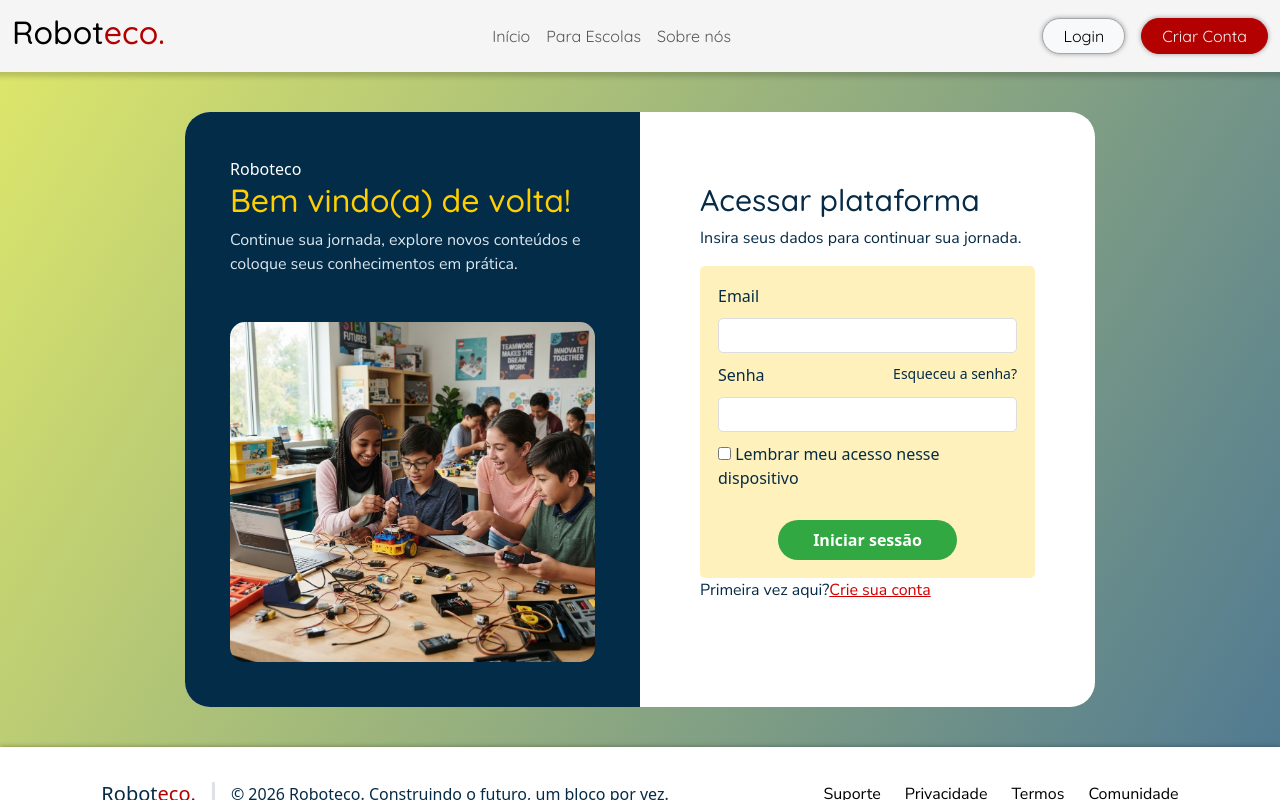
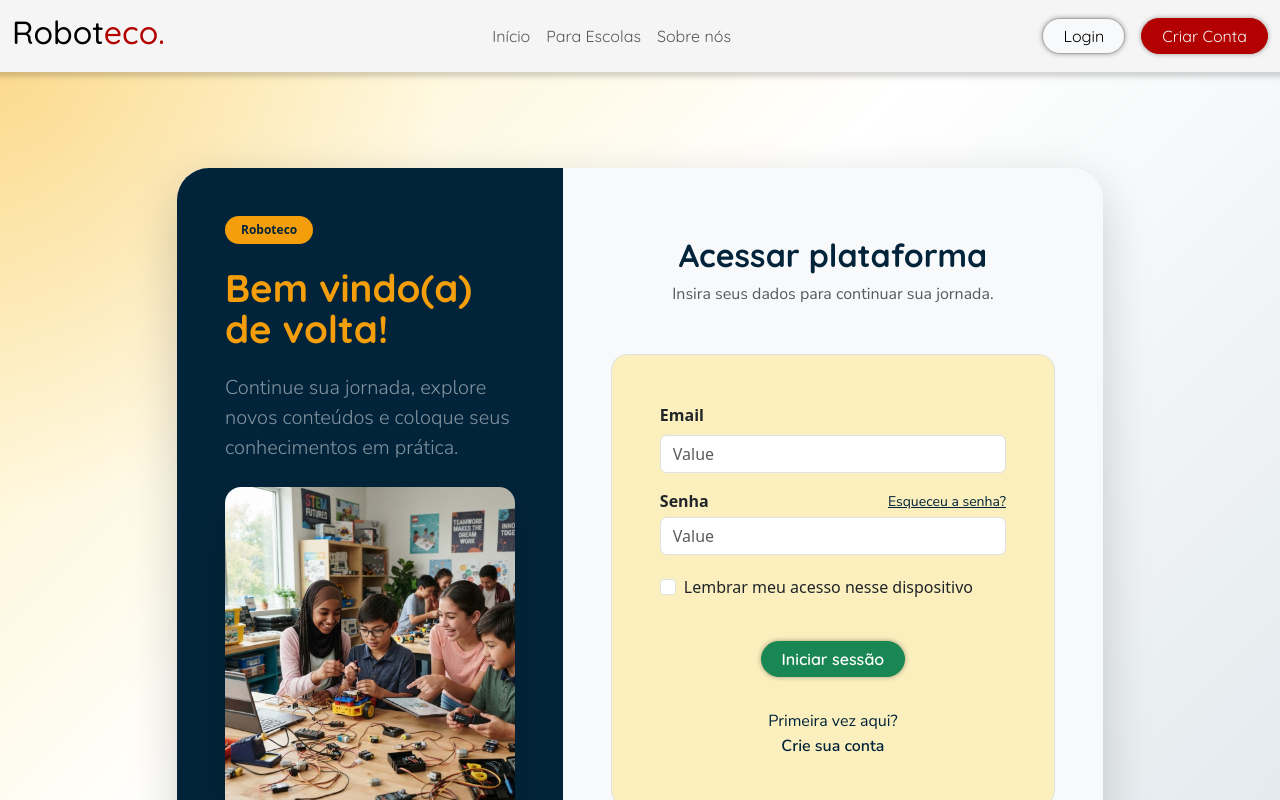
Before and after one commit to MigSilverS/roboteco, a Next.js app: page /pages/login in a window 1280 px wide. Shown: the top 800 px of the page. Built offline with nearby package versions, Linux system fonts and the light colour scheme.

Commit message:
Login arrumado

```diff
--- a/src/app/layout.js
+++ b/src/app/layout.js
@@ -1,4 +1,4 @@
-import bootstrap from "bootstrap/dist/css/bootstrap.min.css";
+import "bootstrap/dist/css/bootstrap.min.css";
 import "./globals.css";
 
 export default function RootLayout({ children, }) {
--- a/src/app/pages/login/page.jsx
+++ b/src/app/pages/login/page.jsx
@@ -2,31 +2,157 @@ import Link from "next/link";
 import Image from "next/image";
 import NavBar from "@/app/components/NavBar/NavBar";
 import Footer from "@/app/components/Footer/Footer";
-import styles from "./login.module.css";
+import Titulo from "@/app/components/Titulo/Titulo";
+import Texto from "@/app/components/Texto/Texto";
 import img from "@/app/images/login.jpg";
+import Botao from "@/app/components/Botao/Botao";
 
-export default function Login(){
+export default function Login() {
     return (
-    <div className={styles.pagina}>
-        <NavBar/>
-        <main className={styles.area}>
-            <section className={styles.card}>
-                <div className={styles.esquerda}>
-                    <span>Roboteco</span><h1>Bem vindo(a) de volta!</h1>
-                    <p>Continue sua jornada, explore novos conteúdos e coloque seus conhecimentos em prática.</p>
-                    <Image src={img} alt="Robótica"/></div><div className={styles.direita}>
-                        <h2>Acessar plataforma</h2><p>Insira seus dados para continuar sua jornada.</p>
-                        <form className={styles.form}>
-                            <label>Email</label><input/>
-                            <label>Senha <small>Esqueceu a senha?</small></label>
-                            <input type="password"/><div><input type="checkbox"/> Lembrar meu acesso nesse dispositivo</div>
-                            <button>Iniciar sessão</button></form>
-                            <p className={styles.link}>Primeira vez aqui?
-                                <Link href="/pages/cadastro">Crie sua conta</Link></p>
+        <div className="d-flex flex-column min-vh-100">
+            <NavBar />
+
+            <main
+                className="flex-grow-1 d-flex align-items-center py-5"
+                style={{
+                    background: "radial-gradient(circle at top left, rgba(245, 158, 11, 0.28), transparent 28%), linear-gradient(135deg, var(--yellow-weak) 0%, #ffffff 42%, rgba(82, 122, 145, 0.18) 100%)"
+                }}
+            >
+                <div className="container py-4 py-lg-5">
+                    <div className="row justify-content-center">
+                        <div className="col-12 col-xl-10">
+                            <div className="card border-0 shadow-lg rounded-5 overflow-hidden">
+                                <div className="row g-0">
+                                    <section
+                                        className="col-12 col-lg-5 text-white d-flex"
+                                        style={{ backgroundColor: "var(--blue)" }}
+                                    >
+                                        <div className="w-100 d-flex flex-column p-4 p-md-5">
+                                            <span
+                                                className="badge rounded-pill align-self-start mb-4 px-3 py-2"
+                                                style={{ backgroundColor: "var(--yellow)", color: "var(--blue)" }}
+                                            >
+                                                Roboteco
+                                            </span>
+
+                                            <Titulo
+                                                titulo="Bem vindo(a) de volta!"
+                                                nivel={1}
+                                                estilo={{ color: "var(--yellow)", fontSize: "clamp(2rem, 3vw, 3rem)", lineHeight: 1.05 }}
+                                            />
+
+                                            <Texto
+                                                texto="Continue sua jornada, explore novos conteúdos e coloque seus conhecimentos em prática."
+                                                classe="lead text-white-50 mt-3 mb-4"
+                                            />
+
+                                            <div className="mt-auto">
+                                                <div className="position-relative overflow-hidden rounded-4 shadow-lg" style={{ minHeight: "340px" }}>
+                                                    <Image
+                                                        src={img}
+                                                        alt="Estudantes trabalhando em um projeto de robótica"
+                                                        fill
+                                                        priority
+                                                        sizes="(max-width: 992px) 100vw, 45vw"
+                                                        className="object-fit-cover"
+                                                    />
+                                                </div>
+                                            </div>
+                                        </div>
+                                    </section>
+
+                                    <section className="col-12 col-lg-7 d-flex align-items-center justify-content-center p-4 p-md-5 bg-body-tertiary">
+                                        <div className="w-100" style={{ maxWidth: "560px" }}>
+                                            <div className="text-center mb-4 mb-md-5">
+                                                <Titulo
+                                                    titulo="Acessar plataforma"
+                                                    nivel={2}
+                                                    estilo={{ color: "var(--blue)" }}
+                                                />
+                                                <Texto
+                                                    texto="Insira seus dados para continuar sua jornada."
+                                                    classe="text-muted mb-0"
+                                                />
+                                            </div>
+
+                                            <div
+                                                className="rounded-4 p-4 p-md-5 border"
+                                                style={{ backgroundColor: "var(--yellow-weak)", borderColor: "rgba(2, 36, 58, 0.08)" }}
+                                            >
+                                                <form className="row g-3">
+                                                    <div className="col-12">
+                                                        <label htmlFor="login-email" className="form-label fw-semibold text-dark">
+                                                            Email
+                                                        </label>
+                                                        <input
+                                                            id="login-email"
+                                                            type="email"
+                                                            className="form-control"
+                                                            placeholder="Value"
+                                                        />
+                                                    </div>
+
+                                                    <div className="col-12">
+                                                        <div className="d-flex justify-content-between align-items-center gap-3 mb-1">
+                                                            <label htmlFor="login-password" className="form-label fw-semibold text-dark mb-0">
+                                                                Senha
+                                                            </label>
+                                                            <Link href="#" className="small text-decoration-underline" style={{ color: "var(--blue)" }}>
+                                                                Esqueceu a senha?
+                                                            </Link>
+                                                        </div>
+                                                        <input
+                                                            id="login-password"
+                                                            type="password"
+                                                            className="form-control"
+                                                            placeholder="Value"
+                                                        />
+                                                    </div>
+
+                                                    <div className="col-12">
+                                                        <div className="form-check mt-1">
+                                                            <input
+                                                                className="form-check-input"
+                                                                type="checkbox"
+                                                                id="remember-access"
+                                                            />
+                                                            <label className="form-check-label" htmlFor="remember-access">
+                                                                Lembrar meu acesso nesse dispositivo
+                                                            </label>
+                                                        </div>
+                                                    </div>
+
+                                                    <div className="col-12 d-flex justify-content-center pt-3 pt-md-4">
+                                                        <Botao
+                                                            type="submit"
+                                                            className="btn btn-success rounded-pill px-4 fw-semibold shadow-sm"
+                                                            texto="Iniciar sessão"
+                                                        />
+
+                                                    </div>
+
+                                                    <div className="col-12 text-center pt-3">
+                                                        <Texto
+                                                            texto="Primeira vez aqui?"
+                                                            classe="mb-0"
+                                                            estilo={{ color: "var(--blue)" }}
+                                                        />
+                                                        <Link href="/pages/cadastro" className="fw-semibold text-decoration-none" style={{ color: "var(--blue)" }}>
+                                                            Crie sua conta
+                                                        </Link>
+                                                    </div>
+                                                </form>
+                                            </div>
+                                        </div>
+                                    </section>
                                 </div>
-                                </section>
-                                </main>
-                                <Footer/>
-                                </div>
-    )
+                            </div>
+                        </div>
+                    </div>
+                </div>
+            </main>
+
+            <Footer />
+        </div>
+    );
 }
```
